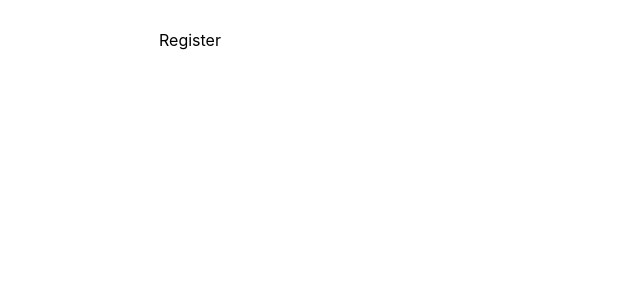
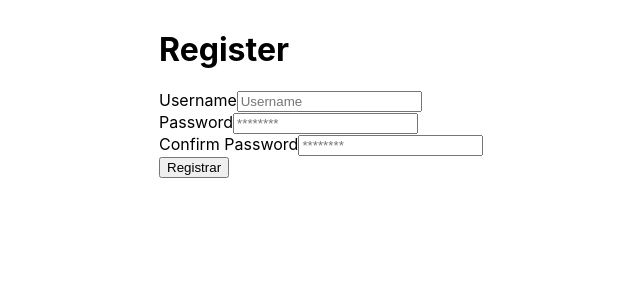
Before and after one commit to raphaelrcb/hands-on-challenge, a React (Create React App) app: page / in a window 1280 px wide. Shown: the top 300 px of the page, without its empty margins (81-721 px from the left). Built offline with nearby package versions, Linux system fonts and the light colour scheme.

Commit message:
Created input boxes and state changes

```diff
--- a/src/components/Register/Register.js
+++ b/src/components/Register/Register.js
@@ -1,7 +1,89 @@
 import React from 'react';
+import UseState from 'react';
 
-const RegisterBox = () => (
-    <div>Register</div>
-)
+class RegisterBox extends React.Component {
+
+    constructor(props){
+        super(props);
+
+        this.state = {
+
+            username: '',
+            password: '',
+            confirm: ''
+
+        }
+
+        this.handleChange = this.handleChange.bind(this);
+        this.handleSubmit = this.handleSubmit.bind(this);
+    }
+
+    handleChange(event) {
+        this.setState({
+            [event.target.name]: event.target.value
+        });
+    }
+
+    handleSubmit(){
+        console.log(this.state)
+    }
+
+    render () {
+        return (
+            <div>
+                <div className='inner-container'>
+                    <div className='register-header'>
+                        <h1>Register</h1>
+                    </div>
+                    <div className='register-box'>
+
+                        <div className='input-group'>
+                            <label htmlFor='username'>Username</label>
+                            <input
+                                type = 'text'
+                                name = 'username'
+                                className='register-input'
+                                placeholder='Username'
+                                value={this.state.username}
+                                onChange={this.handleChange}/>
+                        </div>
+
+                        <div className='input-group'>
+                            <label htmlFor='password'>Password</label>
+                            <input
+                                type = 'password'
+                                name = 'password'
+                                className='register-input'
+                                placeholder='********'
+                                value={this.state.password}
+                                onChange={this.handleChange}/>
+                        </div>
+
+                        <div className='input-group'>
+                            <label htmlFor='password'>Confirm Password</label>
+                            <input
+                                type = 'password'
+                                name = 'confirm'
+                                className='register-input'
+                                placeholder='********'
+                                value={this.state.confirm}
+                                onChange={this.handleChange}/>
+                        </div>
+
+                        <button
+                            type='button'
+                            className='register-button'
+                            onClick={this.handleSubmit}> Registrar
+                        </button>
+
+
+                    </div>
+                </div>
+            </div>
+
+        )
+    }
+
+}
 
 export default RegisterBox;
```
